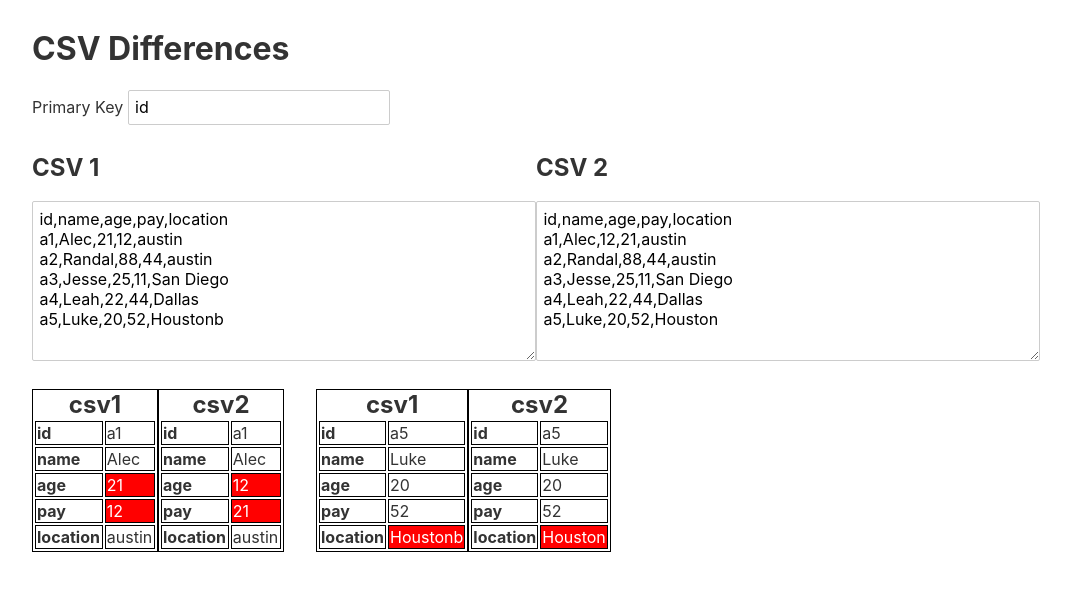
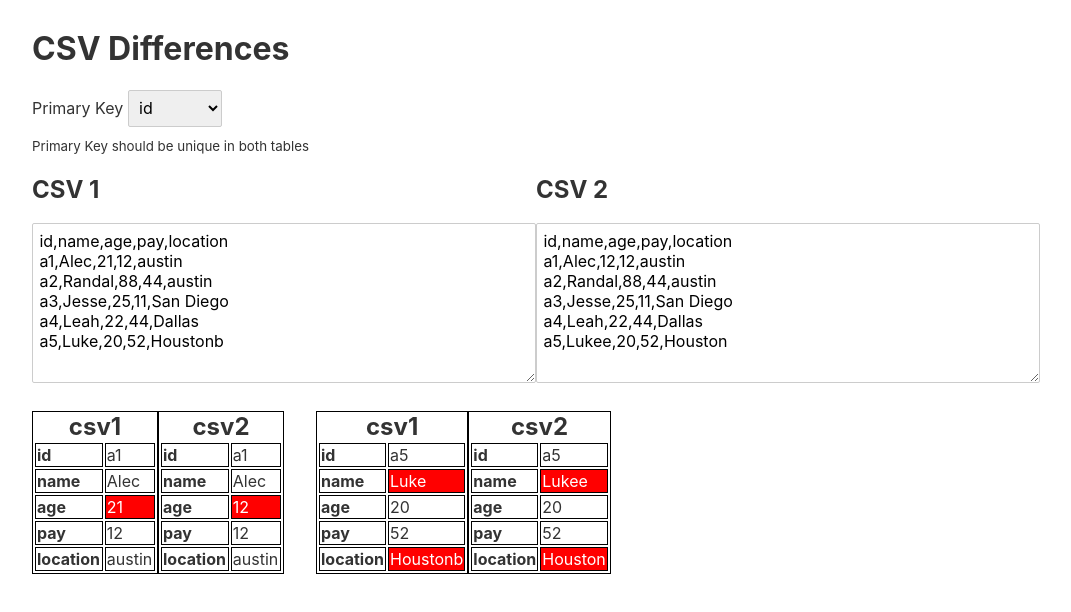
Before and after one commit to zerophin/csv-differences, a Svelte app: page / in a window 1280 px wide. Shown: the top 612 px of the page, without its empty margins (104-1175 px from the left). Built offline with nearby package versions, Linux system fonts and the light colour scheme.

Commit message:
added primarykey selection

```diff
--- a/src/App.svelte
+++ b/src/App.svelte
@@ -6,6 +6,7 @@
   let csv1 = data1
   let csv2 = data2
   let primaryKey = 'id'
+  $: primaryKeyOptions = csv1Arr.length ? Object.keys(csv1Arr[0]) : [];
   $: csv1Arr = csvToObject(csv1)
   $: csv2Arr = csvToObject(csv2)
 
@@ -71,8 +72,15 @@
 <h1>CSV Differences</h1>
 <label>
   Primary Key
-  <input type="text" bind:value={primaryKey}/>
+  <select bind:value={primaryKey}>
+    {#each primaryKeyOptions as key}
+      <option value={key}>
+        {key}
+      </option>
+    {/each}
+  </select>
 </label>
+<small>Primary Key should be unique in both tables</small>
 <div class="csv-inputs">
   <div class="textarea-group">
     <h2>
--- a/src/mock-csv.js
+++ b/src/mock-csv.js
@@ -7,9 +7,9 @@ let data1 =
   "a5,Luke,20,52,Houstonb\n";
 let data2 =
   "id,name,age,pay,location\n" +
-  "a1,Alec,12,21,austin\n" +
+  "a1,Alec,12,12,austin\n" +
   "a2,Randal,88,44,austin\n" +
   "a3,Jesse,25,11,San Diego\n" +
   "a4,Leah,22,44,Dallas\n" +
-  "a5,Luke,20,52,Houston";
+  "a5,Lukee,20,52,Houston";
 export { data1, data2 };
```
